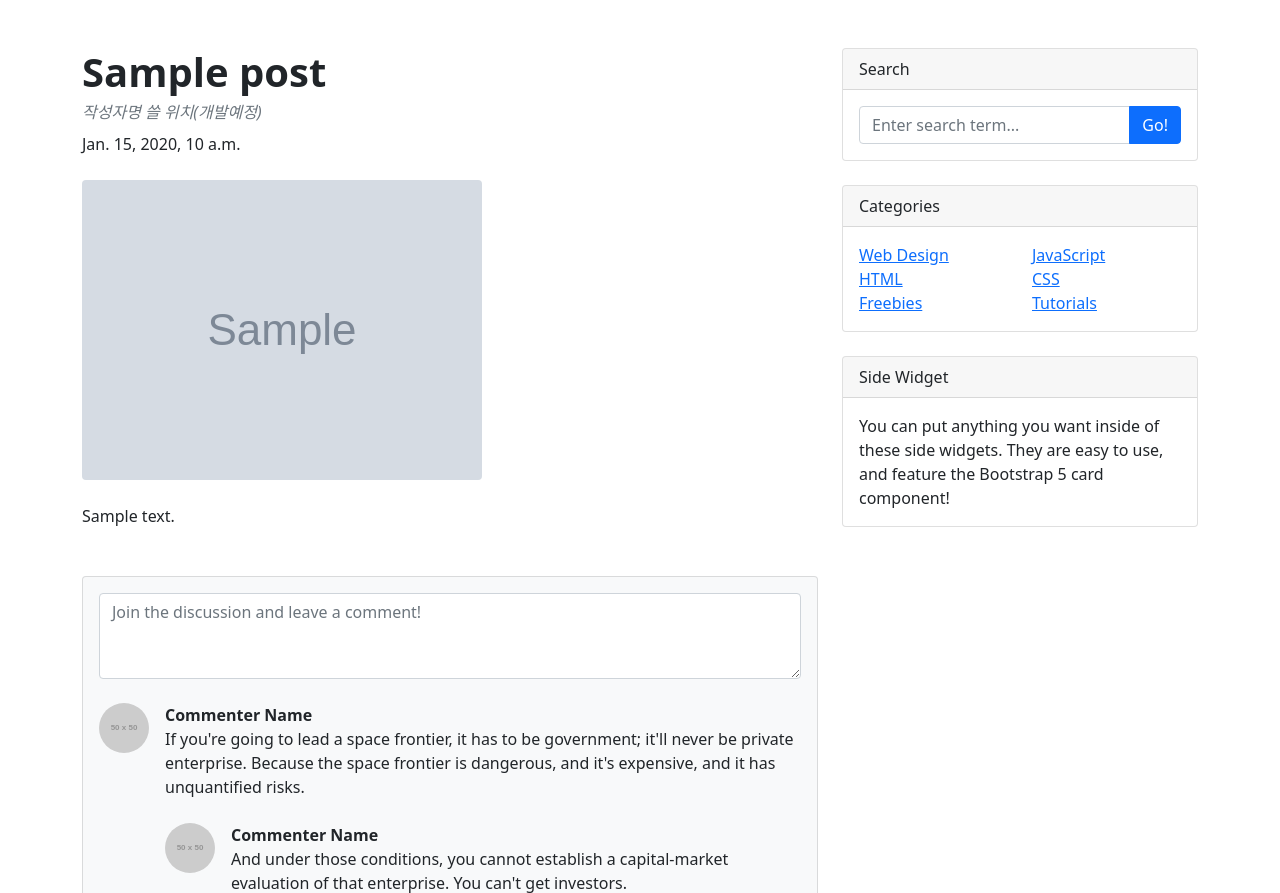
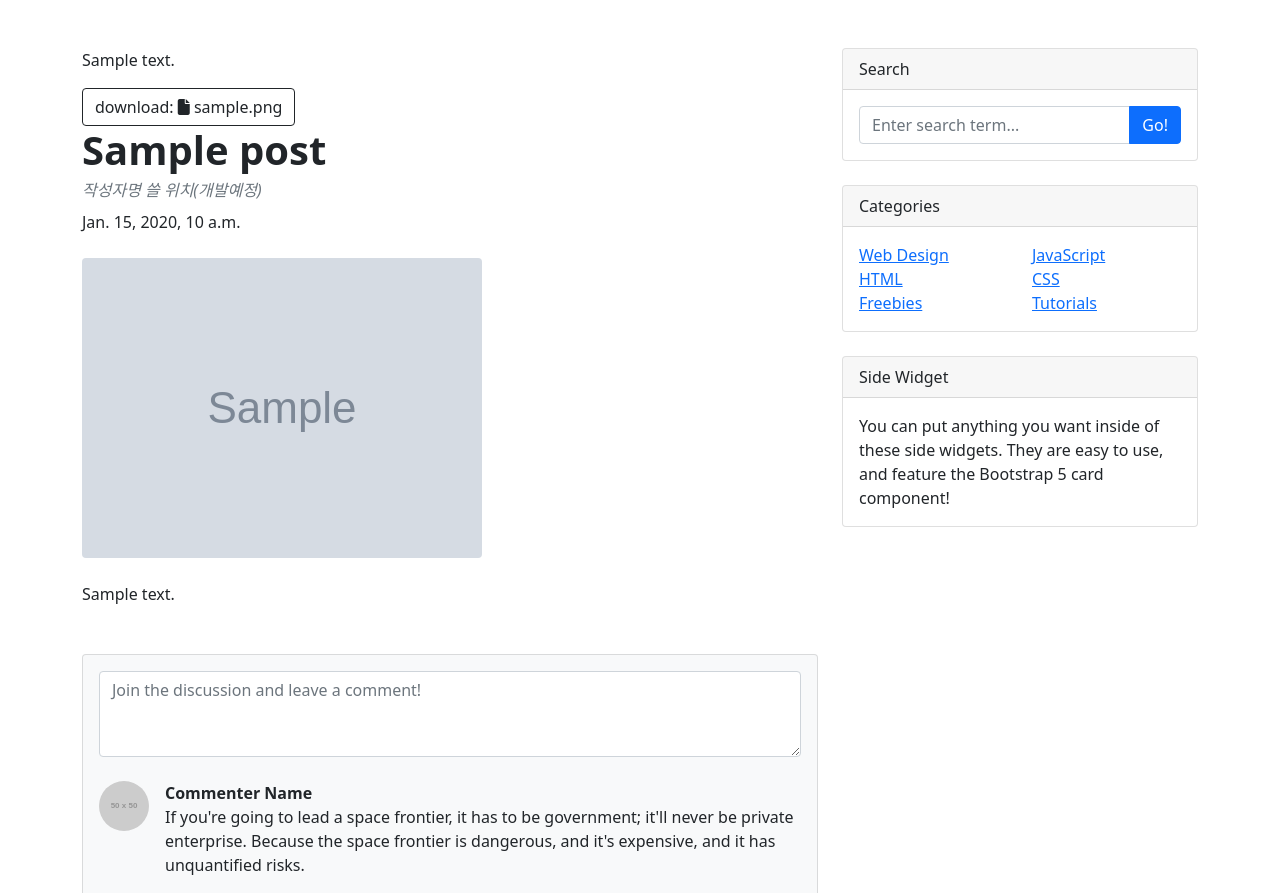
Before and after one commit to 11kwak/Django_Blog, a Django app: template blog/templates/blog/post_detail.html in a window 1280 px wide. Shown: the part 56-949 px from the top of the page. Run offline with Django 3.2, Linux system fonts and the light colour scheme; tables that the repository leaves empty hold one stand-in row (values such as "Sample post"); the template is opened without the code that fills it: values that come from a table or form of the project are taken from there, most other values are stand-ins (such as "Sample title", 1, 10 or a date in 2020); grey boxes marked "Sample" are stand-in pictures; some libraries are stand-ins or nearby versions.

Commit message:
첨부파일있을경우 포스트상세페이지다운로드완료

```diff
--- a/blog/models.py
+++ b/blog/models.py
@@ -1,4 +1,5 @@
 from django.db import models
+import os
 
 
 class Post(models.Model):
@@ -18,3 +19,9 @@ class Post(models.Model):
 
     def get_absolute_url(self):
         return f'/blog/{self.pk}'
+
+    def get_file_name(self):
+        return os.path.basename(self.file_upload.name)
+
+    def get_file_ext(self):
+        return self.get_file_name().split('.')[-1]
--- a/blog/templates/blog/post_detail.html
+++ b/blog/templates/blog/post_detail.html
@@ -12,6 +12,7 @@
     <link rel="icon" type="image/x-icon" href="assets/favicon.ico" />
     <!-- Core theme CSS (includes Bootstrap)-->
     <link rel="stylesheet" href="{% static 'blog/css/blog-post.css' %}" media="screen">
+    <script src="https://kit.fontawesome.com/dbc9c70677.js" crossorigin="anonymous"></script>
 </head>
 
 <body>
@@ -37,7 +38,25 @@
         <div class="row">
             <div class="col-lg-8">
                 <!-- Post content-->
-                <article>
+                <p>{{post.content}}</p>
+
+                {% if post.file_upload %}
+                <a href="{{post.file_upload.url}}" class="btn btn-outline-dark" role="button">download:
+
+                    {% if post.get_file_ext == 'csv' %}
+                    <i class="fas fa-file-csv"></i>
+                    {% elif post.get_file_ext == 'xlsx' or post.get_file_ext == 'xls' %}
+                    <i class="fas fa-file-excel"></i>
+                    {% elif post.get_file_ext == 'docx' or post.get_file_ext == 'doc' %}
+                    <i class="fas fa-file-word"></i>
+                    {% else %}
+                    <i class="fas fa-file"></i>
+                    {%endif%}
+
+                    {{post.get_file_name}}
+                </a>
+                {% endif %}
+
                 <!-- Post header-->
                 <header class="mb-4">
                     <!-- Post title-->
@@ -52,8 +71,7 @@
                 <figure class="mb-4"><img class="img-fluid rounded" src="{{post.head_image.url}}"
                         alt="{{post.title}}head_image" />
                     {% else %}
-                        <img class="img-fluid rounded" src="https://picsum.photos/seed/{{p.id}}/800/200"
-                            alt="random_image">
+                    <img class="img-fluid rounded" src="https://picsum.photos/seed/{{p.id}}/800/200" alt="random_image">
                     {% endif %}
 
                 </figure>
```
Lines whose indentation alone changed are shown as unchanged.
